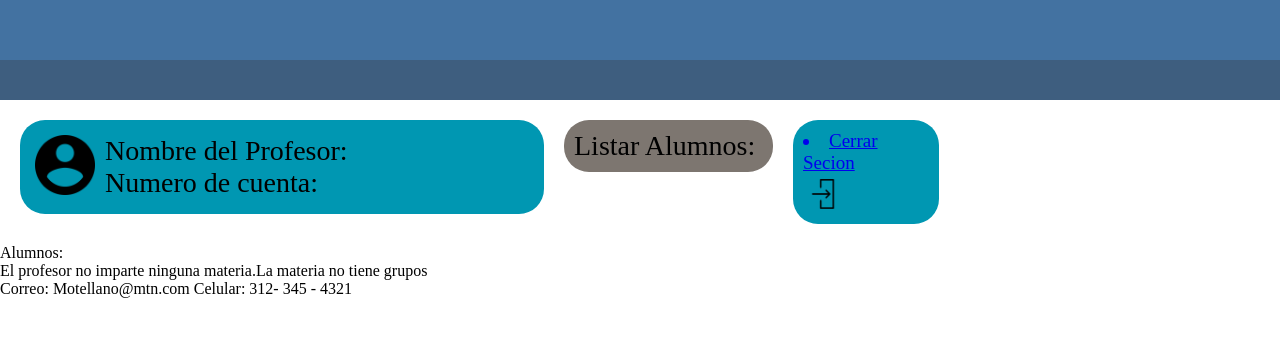
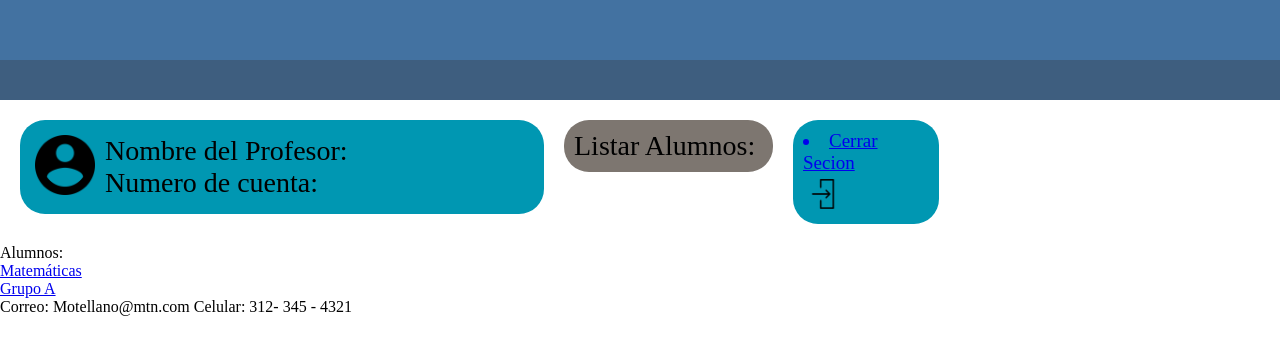
Before and after one commit to JordaAMG/Titanic, a PHP site: page /Profesor_Listar_Alumnos_3.php?opc=materia in a window 1280 px wide. Shown: the top 355 px of the page. Run offline with PHP 8.4, Linux system fonts and the light colour scheme; data comes from the database, SQL or seed files in the repository; data that the repository does not hold is empty.

Commit message:
Modificaciones

```diff
--- a/Proyectos_Ordoñez1/Pagina_Maestro_prototipo1/Conexion.php
+++ b/Proyectos_Ordoñez1/Pagina_Maestro_prototipo1/Conexion.php
@@ -3,7 +3,7 @@
     private $host = 'localhost';
     private $usuario= 'root';
     private $password = '';
-    private $base = 'hanabi';
+    private $base = 'Titanic';
     public $sentencia;
     private $rows = array();
     private $conexion;
--- a/Proyectos_Ordoñez1/Pagina_Maestro_prototipo1/Contacto.php
+++ b/Proyectos_Ordoñez1/Pagina_Maestro_prototipo1/Contacto.php
@@ -36,10 +36,10 @@
 
       //Este sirve
       public function consultar_Grupos($matricula_profesor) {
-      $this->sentencia = "SELECT
-         FROM semestre
+      $this->sentencia = "SELECT nombre_grupo
+         FROM grupos
          INNER JOIN materias
-         ON semestre.id_semestre = materias.id_semestre
+         ON grupos.id_grupo = materias.id_materia
          INNER JOIN profesores
          ON materias.matricula_profesor = profesores.matricula_profesor
          WHERE profesores.matricula_profesor = $matricula_profesor";
--- a/Proyectos_Ordoñez1/Pagina_Maestro_prototipo1/Profesor_Listar_Alumnos_3.php
+++ b/Proyectos_Ordoñez1/Pagina_Maestro_prototipo1/Profesor_Listar_Alumnos_3.php
@@ -47,7 +47,7 @@
 
                         $obj = new contacto(); // Crea una nueva instancia de la clase Contacto
 
-                        $matricula_profesor = 1001; // Define la matrícula del profesor a consultar
+                        $matricula_profesor = 1; // Define la matrícula del profesor a consultar
 
                         $resultado = $obj->consultar_Materias($matricula_profesor); // Llama al método consultar_Materias de la clase Contacto, pasando la matrícula del profesor como parámetro y almacena el resultado en la variable $resultado
 
@@ -72,7 +72,7 @@
                             if ($resultado->num_rows > 0) {
                             // Mostrar las materias
                                 while ($fila = $resultado->fetch_assoc()) {
-                                    echo '<a href="?opc=Grupo">' . $fila["semestre"] . '</a>';
+                                    echo '<a href="?opc=Grupo">' . $fila["nombre_grupo"] . '</a>';
                                     echo '<br>';
                                 }
                             } else {
```
